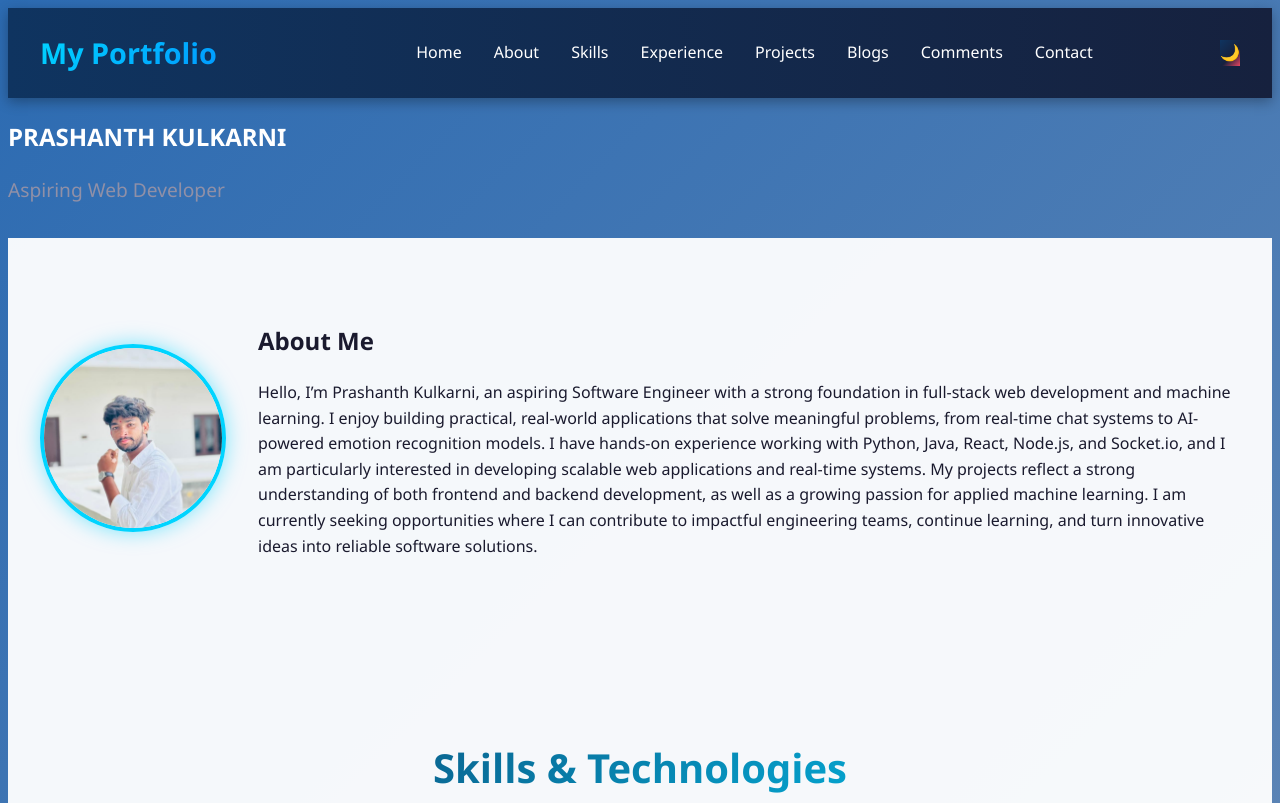
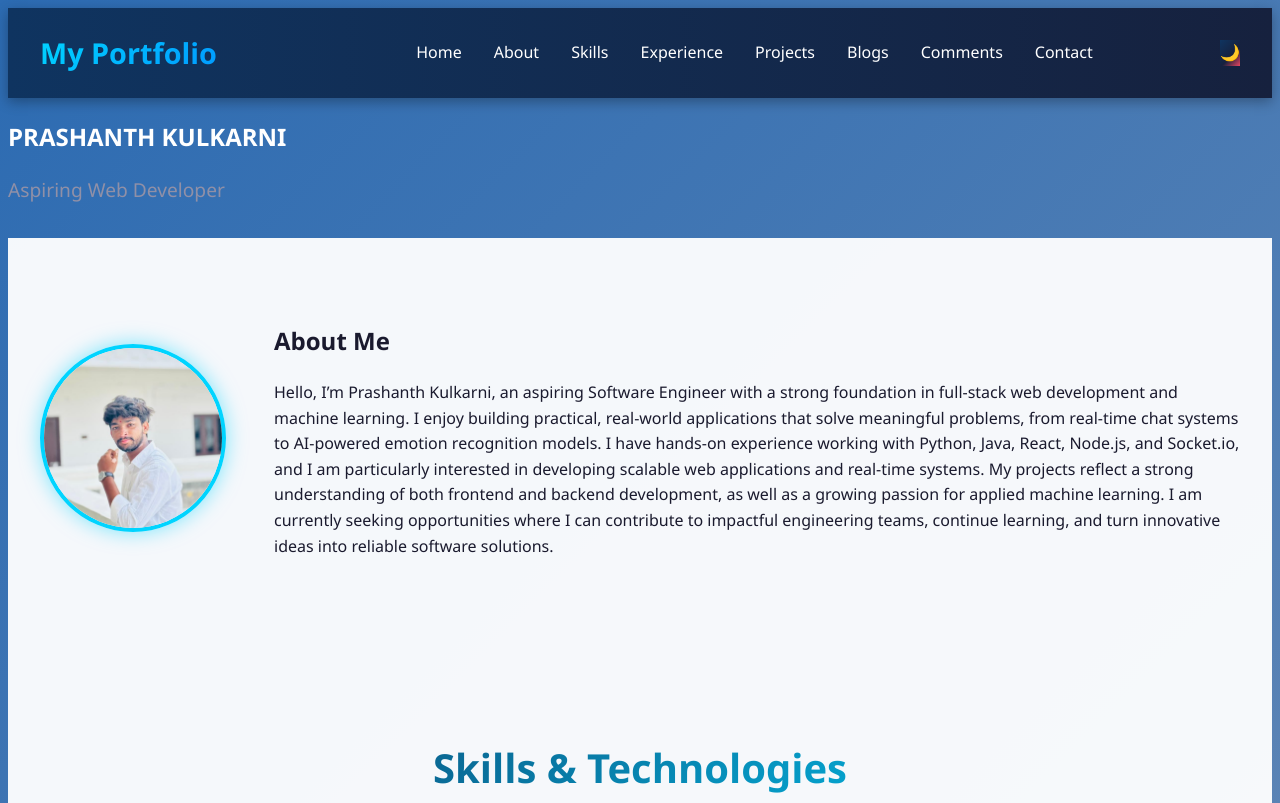
Before and after one commit to prasharmy/portfolio, a website: page index.html in a window 1280 px wide. Shown: the top 803 px of the page. Drawn offline with nearby package versions, Linux system fonts and the light colour scheme; no server answers.

Commit message:
Update style.css

```diff
--- a/style.css
+++ b/style.css
@@ -122,7 +122,7 @@
             padding: 4rem 2rem;
             display: flex;
             align-items: center;
-            gap: 2rem;
+            gap: 3rem;
             background-color: rgba(255, 255, 255, 0.95);
             color: #1a1a2e;
         }
@@ -879,4 +879,5 @@
             .comments-contact-wrapper .contact {
                 padding: 1.5rem;
             }
+
         }
```
